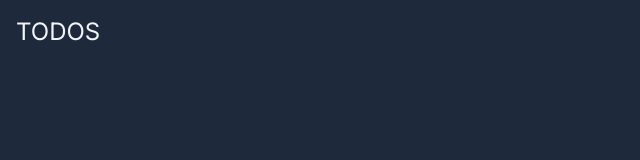
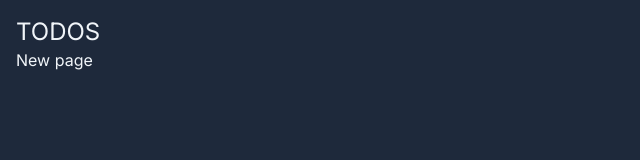
Before and after one commit to elFlaco1976/todo-next-prisma, a Next.js app: page / in a window 1280 px wide. Shown: the top 160 px of the page, without its empty margins (0-640 px from the left). Built offline with nearby package versions, Linux system fonts and the light colour scheme.

Commit message:
added new page

```diff
--- a/src/app/page.tsx
+++ b/src/app/page.tsx
@@ -1,9 +1,12 @@
-import Image from "next/image";
+import Link from "next/link";
 
 export default function Home() {
   return (
     <>
-      <header className={"text-2xl"}>TODOS</header>
+      <header>
+        <h1 className={"text-2xl"}>TODOS</h1>
+        <Link href="/testpage">New page</Link>
+      </header>
       <ul></ul>
     </>
   );
--- /dev/null
+++ b/src/app/testpage/page.tsx
@@ -0,0 +1,9 @@
+const TestPage = () => {
+  return (
+    <div>
+      <h1>Test Page</h1>
+    </div>
+  );
+};
+
+export default TestPage;
```
